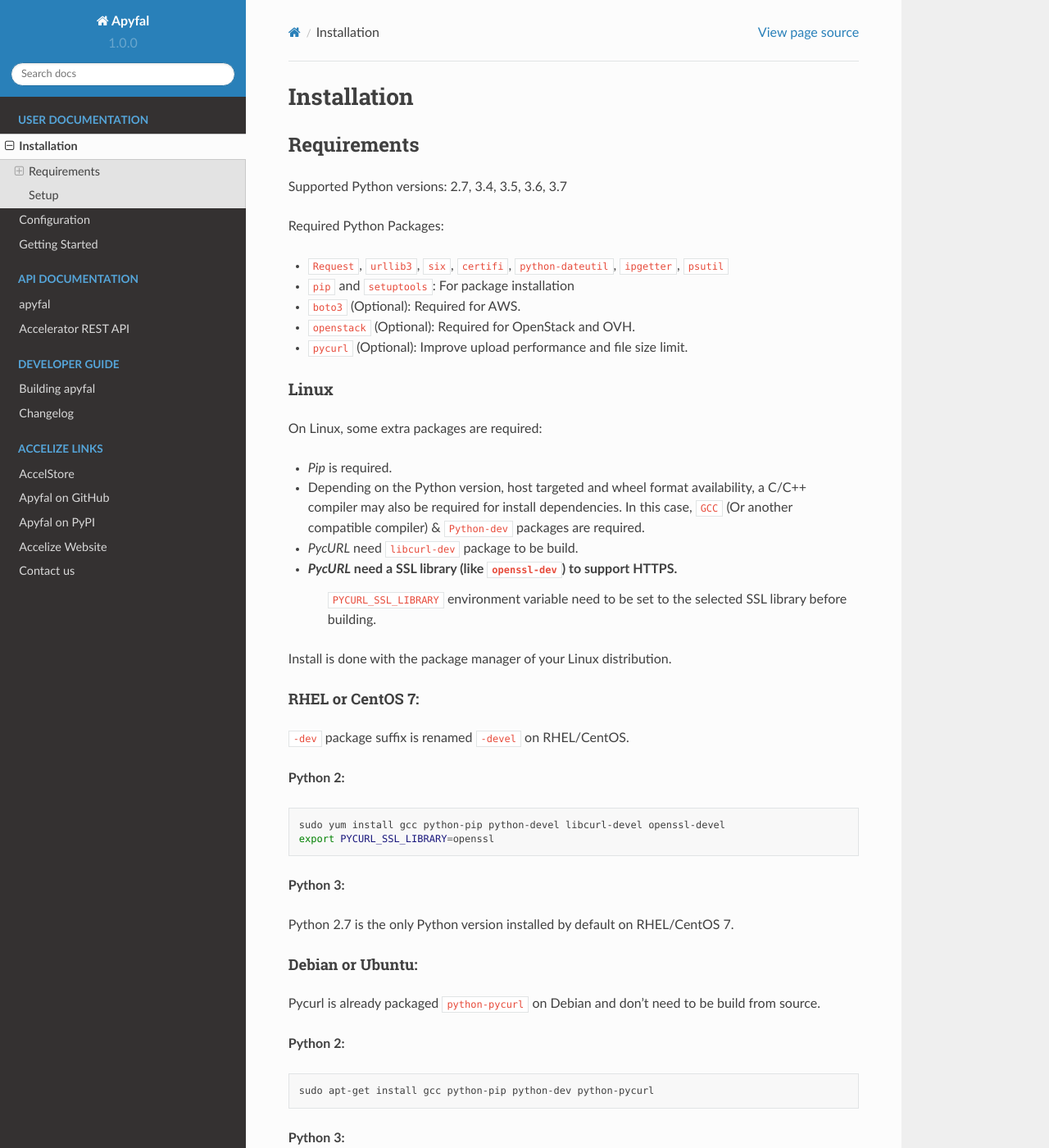
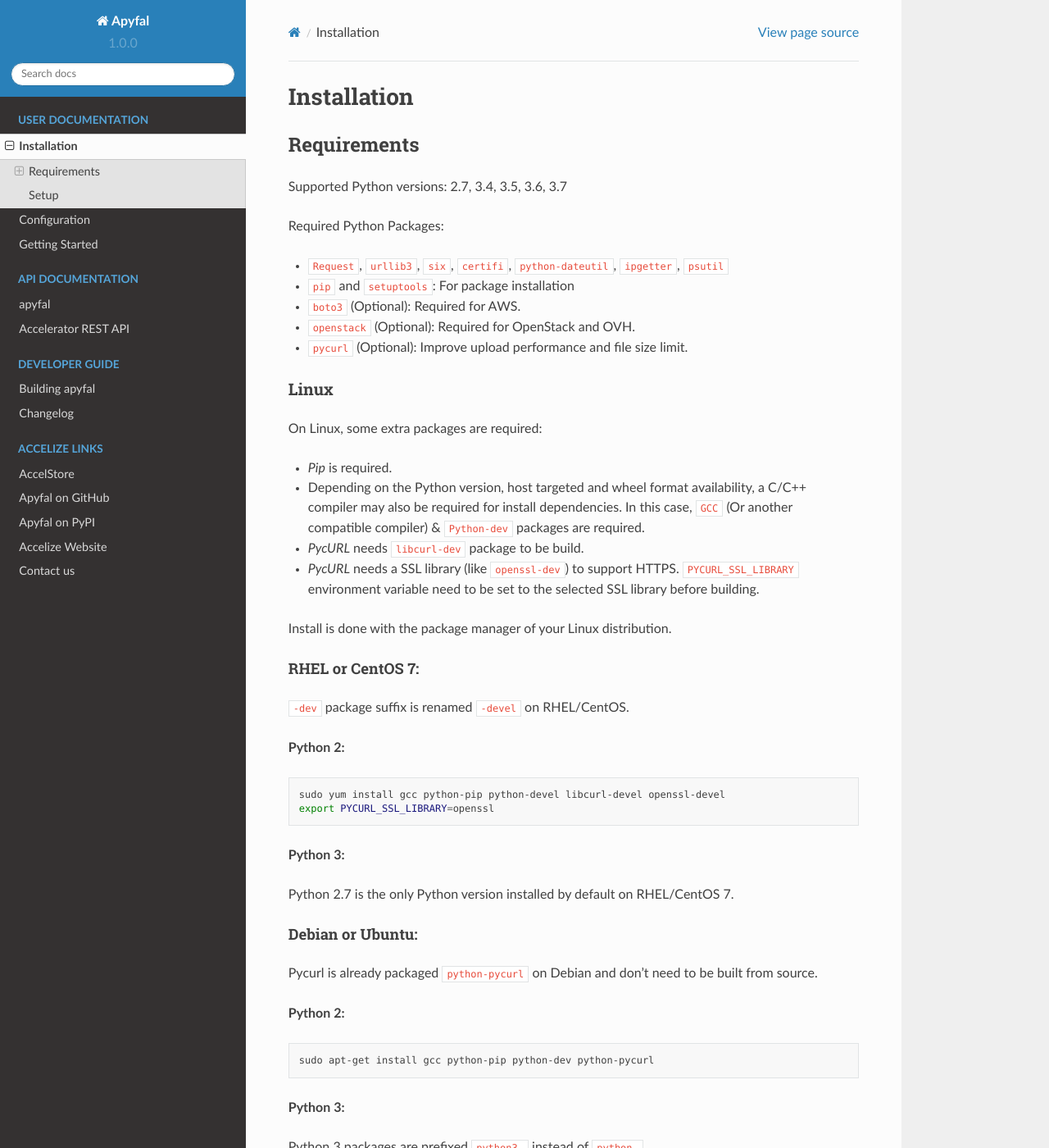
Before and after one commit to Accelize/apyfal, a Sphinx documentation site: the page built from docs/installation.rst, in a window 1280 px wide and 1400 px high. Shown: the whole window at 82% size. Built offline with Sphinx 7.4.7 and the Read the Docs theme 2.0.0, drawn with Linux system fonts in a browser that asks for light colours; pages that are not in the unit, such as notebooks, are missing from menus.

Commit message:
Minor fixes

```diff
--- a/docs/installation.rst
+++ b/docs/installation.rst
@@ -25,9 +25,9 @@ On Linux, some extra packages are required:
    a C/C++ compiler may also be required for install dependencies.
    In this case, ``GCC`` (Or another compatible compiler) & ``Python-dev`` packages are required.
 
--  *PycURL* need ``libcurl-dev`` package to be build.
--  *PycURL* need a SSL library (like ``openssl-dev``) to support HTTPS.
-    ``PYCURL_SSL_LIBRARY`` environment variable need to be set to the selected SSL library before building.
+-  *PycURL* needs ``libcurl-dev`` package to be build.
+-  *PycURL* needs a SSL library (like ``openssl-dev``) to support HTTPS.
+   ``PYCURL_SSL_LIBRARY`` environment variable need to be set to the selected SSL library before building.
 
 Install is done with the package manager of your Linux distribution.
 
@@ -50,7 +50,7 @@ Python 2.7 is the only Python version installed by default on RHEL/CentOS 7.
 Debian or Ubuntu:
 ^^^^^^^^^^^^^^^^^
 
-Pycurl is already packaged ``python-pycurl`` on Debian and don't need to be build from source.
+Pycurl is already packaged ``python-pycurl`` on Debian and don't need to be built from source.
 
 **Python 2:**
 
```
